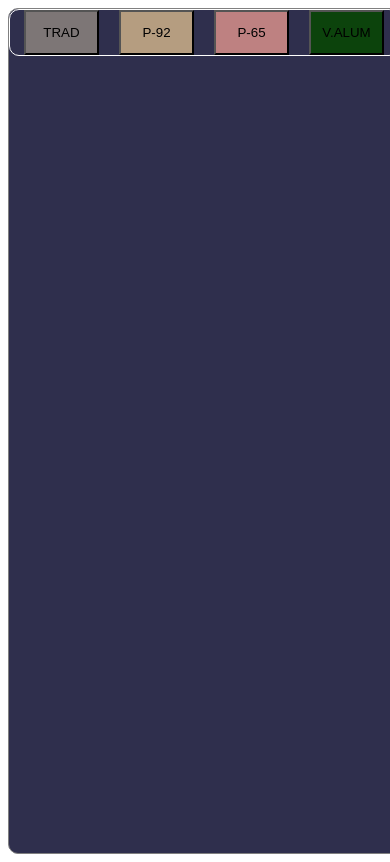
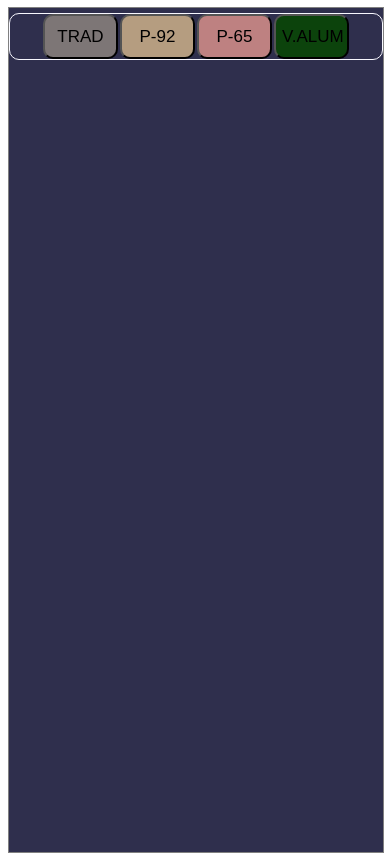
Before and after one commit to Daniel0390/RAPIDO_CALC_II, a plain HTML site: page index.html in a window 390 px wide. Drawn offline with Linux system fonts and the light colour scheme.

Commit message:
reseting

```diff
--- a/estilos.css
+++ b/estilos.css
@@ -1,23 +1,27 @@
 
-
+body{
+    padding: 0;
+}
 
 
 .cont1{
     background-color: rgb(47, 47, 77);
-    width: 100vw;
+    width: 100%;
     min-width: 335px;
     height: 100vh;
     border: grey 1px solid;
-    border-radius: 10px;
+    /* border-radius: 10px; */
     margin: auto;
-    margin-top: 0px;
+    margin-top: -1px;
+    margin-left: 0px;
 
 }
 
 .cont2{
     background-color: rgb(47, 47, 77);
+    border: 1px solid ghostwhite;
     border-radius: 10px;
-    border: 1px white solid;
+    margin-top: 5px;
     display: flex;
     justify-content: center;
     gap: 20px;
@@ -27,22 +31,45 @@
     background-color: rgb(125, 118, 118) ;
     width: 75px;
     height: 45px;
+    border-radius: 10px;
+    font-size: 17px;
+
 }
 
 .btn_p92{
     background-color: rgb(181, 157, 128) ;
     width: 75px;
     height: 45px;
+    border-radius: 10px;
+    font-size: 17px;
+
 }
 
 .btn_p65{
     background-color:rgb(190, 129, 129) ;
     width: 75px;
     height: 45px;
+    border-radius: 10px;
+    font-size: 17px;
+
 }
 
 .btn_alum{
     background-color: rgb(12, 67, 12);
     width: 75px;
     height: 45px;
+    border-radius: 10px;
+    font-size: 17px;
+
 }
+
+@media (max-width : 400px) {
+    .cont2{
+        background-color: rgb(47, 47, 77);
+        border-radius: 10px;
+        margin-top: 5px;
+        display: flex;
+        justify-content: center;
+        gap: 2px;
+    }
+}
```
